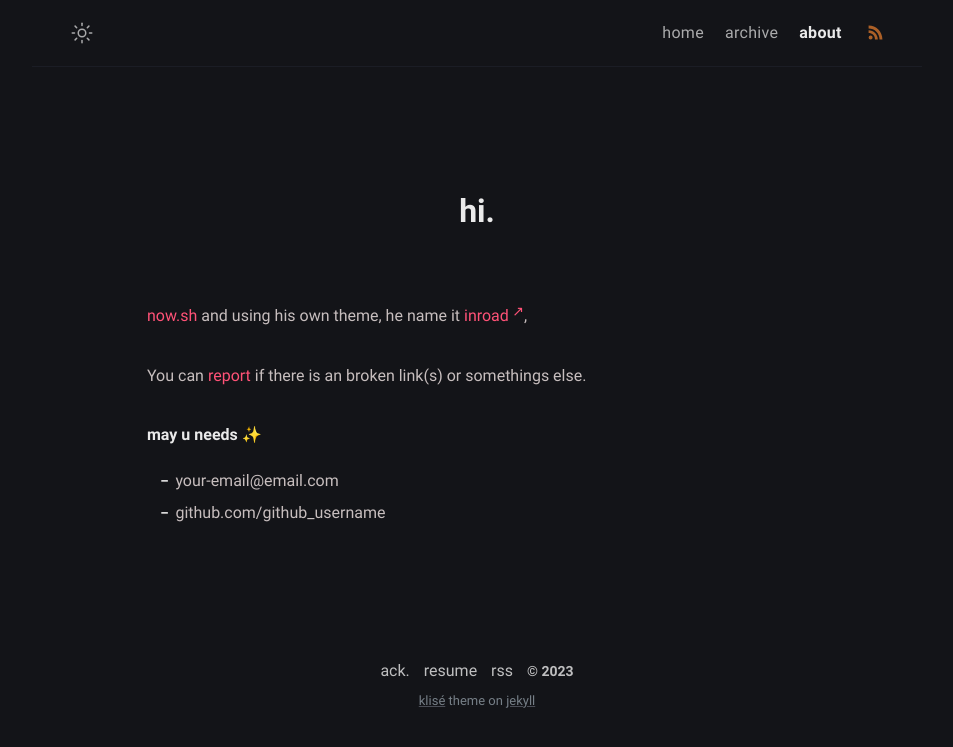
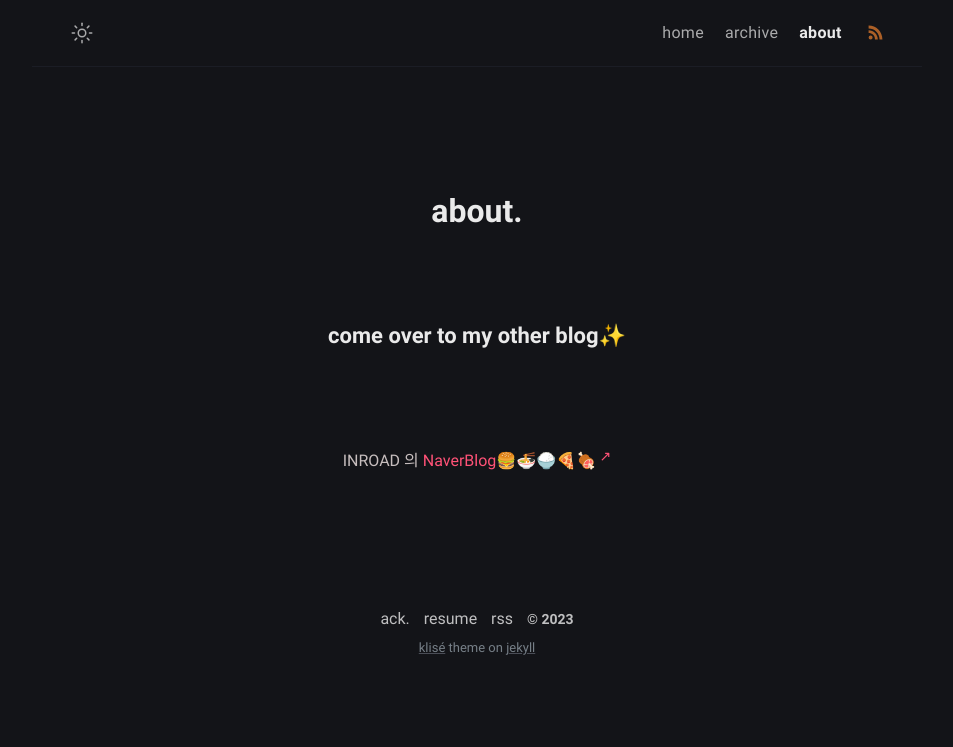
Before and after one commit to inroad8386/inroad8386.github.io, a Jekyll site: the page built from about.md, in a window 1280 px wide. Shown: the top 747 px of the page, without its empty margins (163-1116 px from the left). Built offline with Jekyll 4.4.1, drawn with Linux system fonts in a browser that asks for light colours.

Commit message:
aboutpage_commit

```diff
--- a/_config.yml
+++ b/_config.yml
@@ -13,9 +13,8 @@ mode: dark # default theme "dark" | "light"
 author:
   name: in_road_ # author name
   bio: >- # tell to the world
-    안녕하세요
      <a href="https://github.com/inroad8386" target="_blank" rel="noopener">@github</a>.
-  username: username # general username
+  username: inroad # general username
   github: github_username # github username
   twitter: twitter_userdname # twitter username
   facebook: 1234213fa # facebook username
--- a/about.md
+++ b/about.md
@@ -1,17 +1,17 @@
 ---
-title: hi
+title: about
 permalink: /about/
 layout: page
-excerpt: Hello peeps, I'm student of computer science from Banyuwangi, living in Jogjakarta. This blog for documentation about my programming journey, running on jekyll, hosting on netlify and using my own simple theme.
+excerpt:
 comments: false
 ---
 
+<center>
+<h2>come over to my other blog✨</h2>
+</center>
 
-[now.sh](http://now.sh) and using his own theme, he name it <a href="https://github.com/inroad8386" target="_blank" rel="noopener">inroad</a>,
-
-You can [report](http://github.com/piharpi/jekyll-klise/issues/new) if there is an broken link(s) or somethings else.
-
-**may u needs ✨**
-
-- {{ site.author.email }}
-- github.com/{{ site.author.github }}
+<br>
+<br>
+<center>
+INROAD 의 <a href="https://github.com/inroad8386" target="_blank" rel="noopener">NaverBlog🍔🍜🍚🍕🍖</a>
+</center>
```
